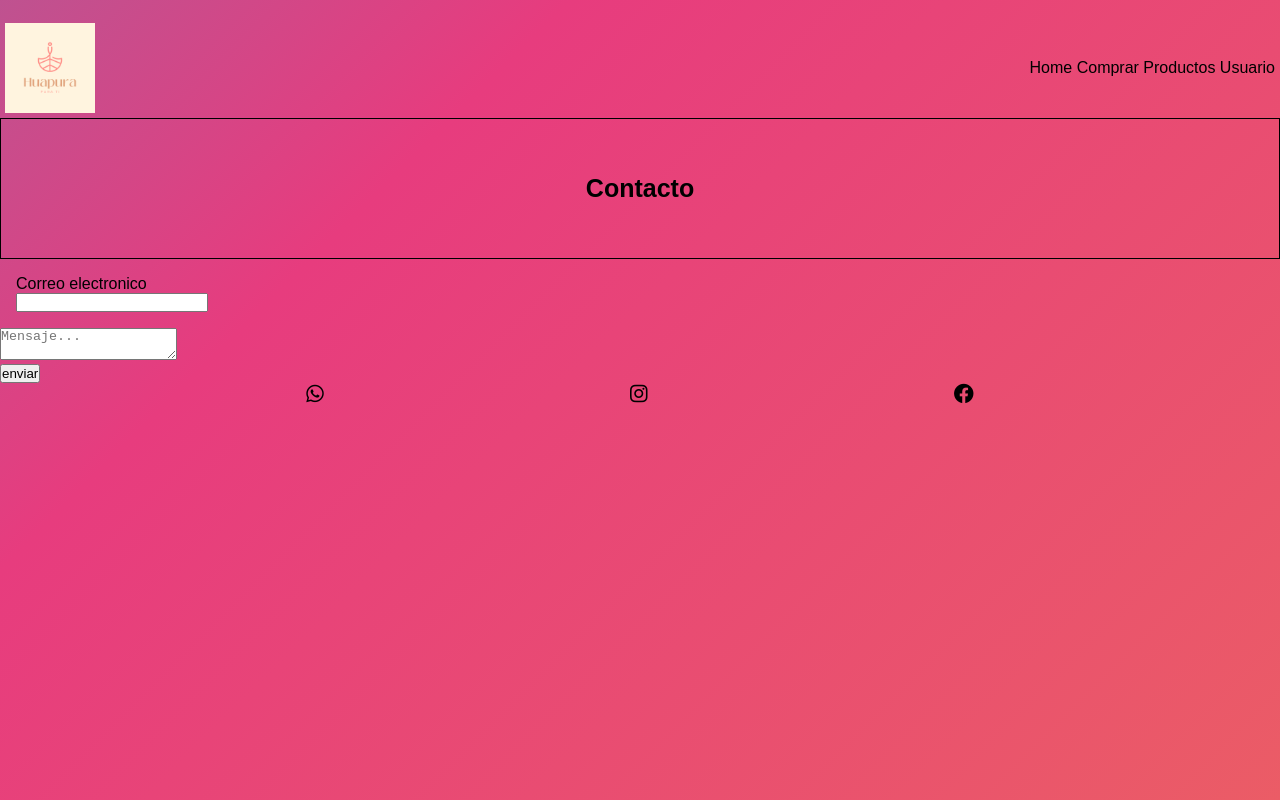
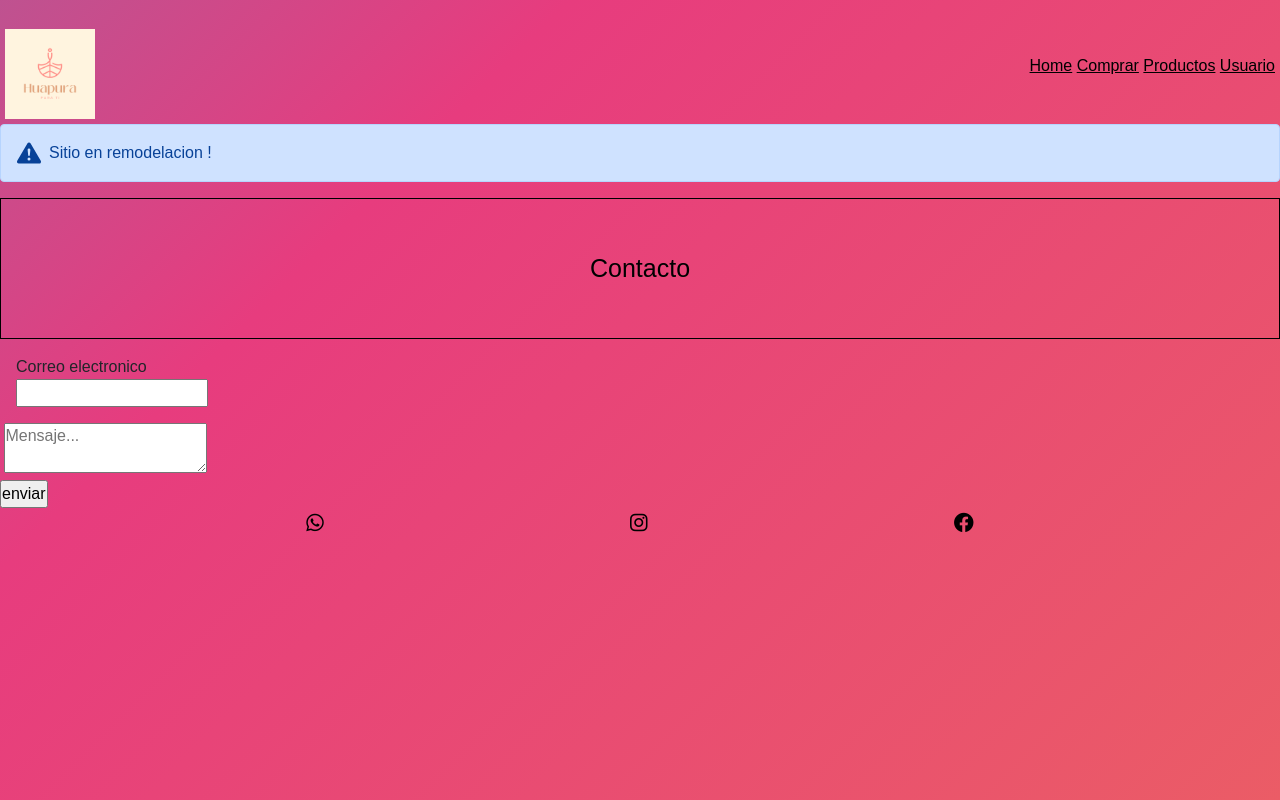
Before and after one commit to EmaZapata/mi-proyecto, a plain HTML site: page pages/contacto.html in a window 1280 px wide. Drawn offline with nearby package versions, Linux system fonts and the light colour scheme.

Commit message:
un poco mas de bootstrap

```diff
--- a/pages/contacto.html
+++ b/pages/contacto.html
@@ -6,7 +6,8 @@
     <meta http-equiv="X-UA-Compatible" content="IE=edge">
     <meta name="viewport" content="width=device-width, initial-scale=1.0">
     <title>Huapura</title>
-
+    <link href="https://cdn.jsdelivr.net/npm/bootstrap@5.1.3/dist/css/bootstrap.min.css" rel="stylesheet"
+        integrity="sha384-1BmE4kWBq78iYhFldvKuhfTAU6auU8tT94WrHftjDbrCEXSU1oBoqyl2QvZ6jIW3" crossorigin="anonymous">
     <link rel="stylesheet" href="../main.css">
     <link rel="stylesheet" href="https://cdnjs.cloudflare.com/ajax/libs/font-awesome/6.0.0-beta2/css/all.min.css">
 </head>
@@ -30,6 +31,18 @@
             </li>
         </ul>
     </nav>
+
+    <div class="alert alert-primary d-flex align-items-center" role="alert">
+        <svg xmlns="http://www.w3.org/2000/svg" width="24" height="24" fill="currentColor"
+            class="bi bi-exclamation-triangle-fill flex-shrink-0 me-2" viewBox="0 0 16 16" role="img"
+            aria-label="Warning:">
+            <path
+                d="M8.982 1.566a1.13 1.13 0 0 0-1.96 0L.165 13.233c-.457.778.091 1.767.98 1.767h13.713c.889 0 1.438-.99.98-1.767L8.982 1.566zM8 5c.535 0 .954.462.9.995l-.35 3.507a.552.552 0 0 1-1.1 0L7.1 5.995A.905.905 0 0 1 8 5zm.002 6a1 1 0 1 1 0 2 1 1 0 0 1 0-2z" />
+        </svg>
+        <div>
+            Sitio en remodelacion !
+        </div>
+    </div>
 
     <h1>Contacto</h1>
 
```
Also changed, not shown: index.html (+13 -7 lines), pages/comprar.html (+9 -5 lines), pages/productos.html (+14 -1 lines), pages/usuario.html (+7 -3 lines).
